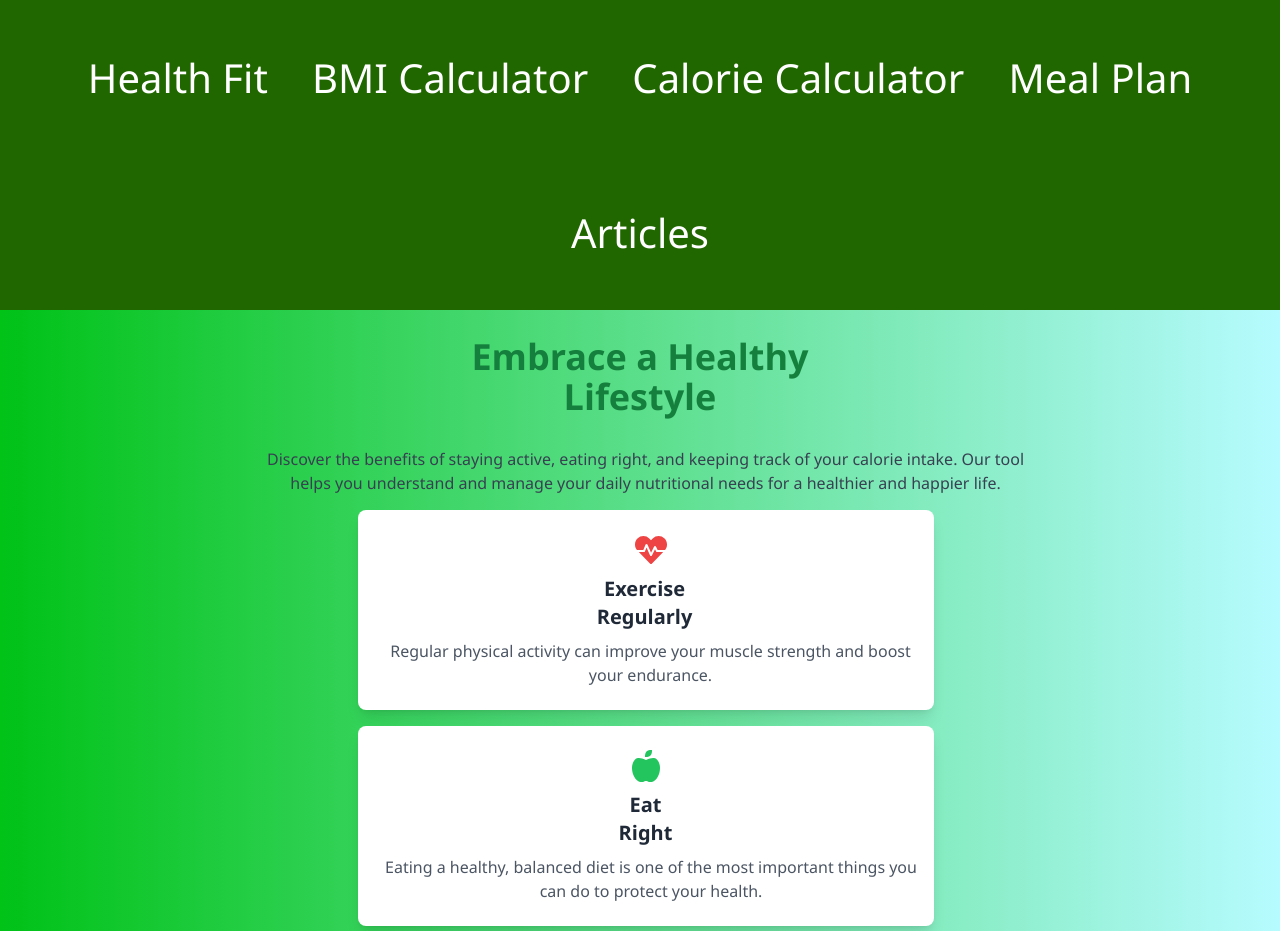
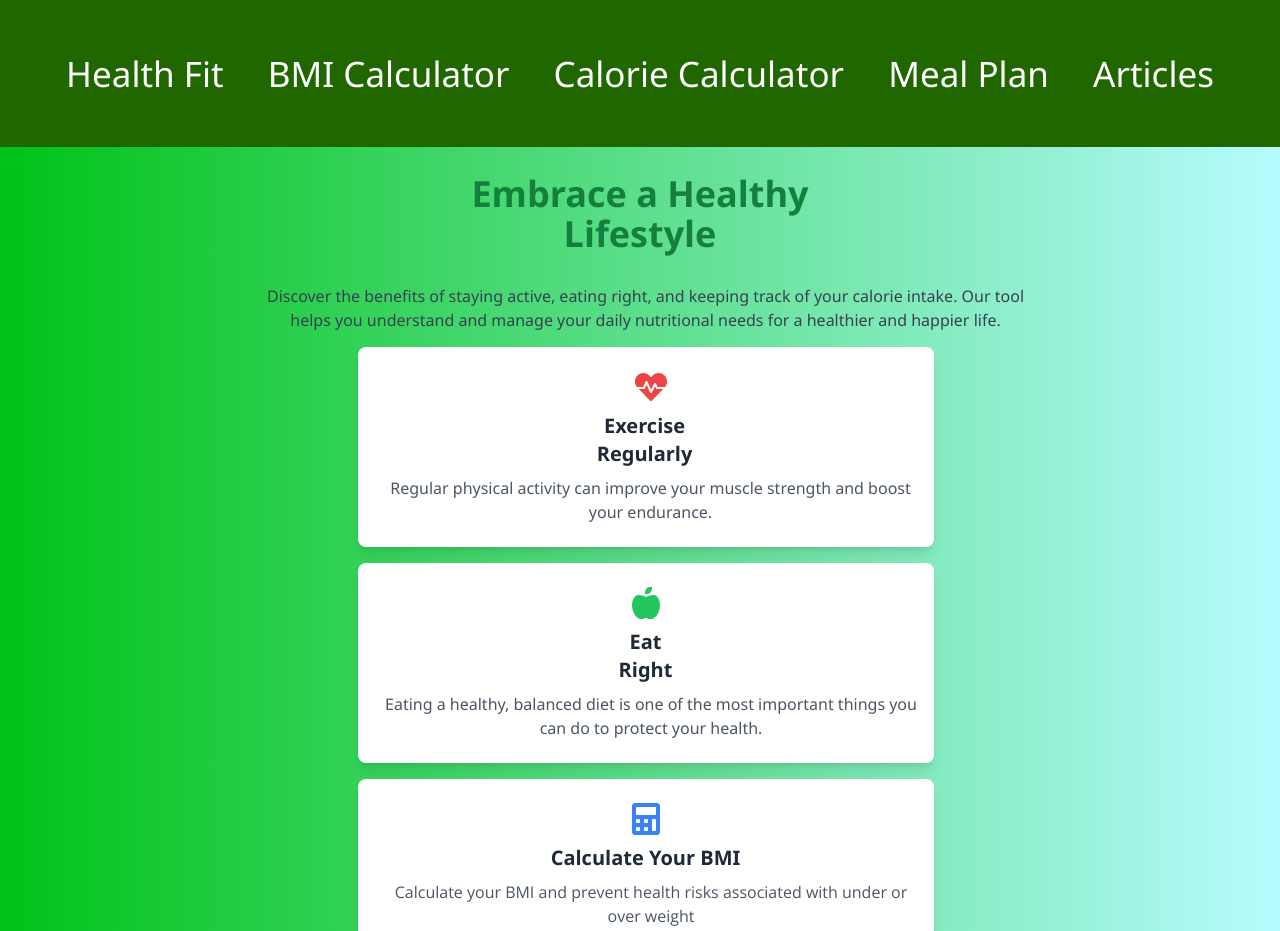
Before and after one commit to Min-Thway-Htut/health-fit-2.0, a website built with Parcel: page index.html in a window 1280 px wide. Shown: the top 931 px of the page. Built offline with nearby package versions, Linux system fonts and the light colour scheme.

Commit message:
Update on font size of the banner

```diff
--- a/calorie-counter.css
+++ b/calorie-counter.css
@@ -78,7 +78,7 @@ img{
   }
 
   #li-welcome{
-    font-size: 40px;
+    font-size: 35px;
     color: white;
     text-decoration: none;
     cursor: pointer;
@@ -88,7 +88,7 @@ img{
   }
 
   #bmi-calculator{
-    font-size: 40px;
+    font-size: 35px;
     color: white;
     text-decoration: none;
   }
@@ -97,7 +97,7 @@ img{
   }
 
   #calorie-calculator{
-    font-size: 40px;
+    font-size: 35px;
     color: white;
     text-decoration: none;
   }
@@ -106,7 +106,7 @@ img{
   }
 
   #Meal-suggestions{
-    font-size: 40px;
+    font-size: 35px;
     color: white;
     text-decoration: none;
   }
@@ -115,7 +115,7 @@ img{
   }
 
   #health-articles{
-    font-size: 40px;
+    font-size: 35px;
     color: white;
     text-decoration: none;
   }
--- a/index.css
+++ b/index.css
@@ -482,7 +482,7 @@ body{
 }
 
 #li-welcome{
-  font-size: 40px;
+  font-size: 35px;
   color: white;
   text-decoration: none;
   cursor: pointer;
@@ -492,7 +492,7 @@ body{
 }
 
 #bmi-calculator{
-  font-size: 40px;
+  font-size: 35px;
   color: white;
   text-decoration: none;
 }
@@ -501,7 +501,7 @@ body{
 }
 
 #calorie-calculator{
-  font-size: 40px;
+  font-size: 35px;
   color: white;
   text-decoration: none;
 }
@@ -510,7 +510,7 @@ body{
 }
 
 #Meal-suggestions{
-  font-size: 40px;
+  font-size: 35px;
   color: white;
   text-decoration: none;
 }
@@ -519,7 +519,7 @@ body{
 }
 
 #health-articles{
-  font-size: 40px;
+  font-size: 35px;
   color: white;
   text-decoration: none;
 }
```
